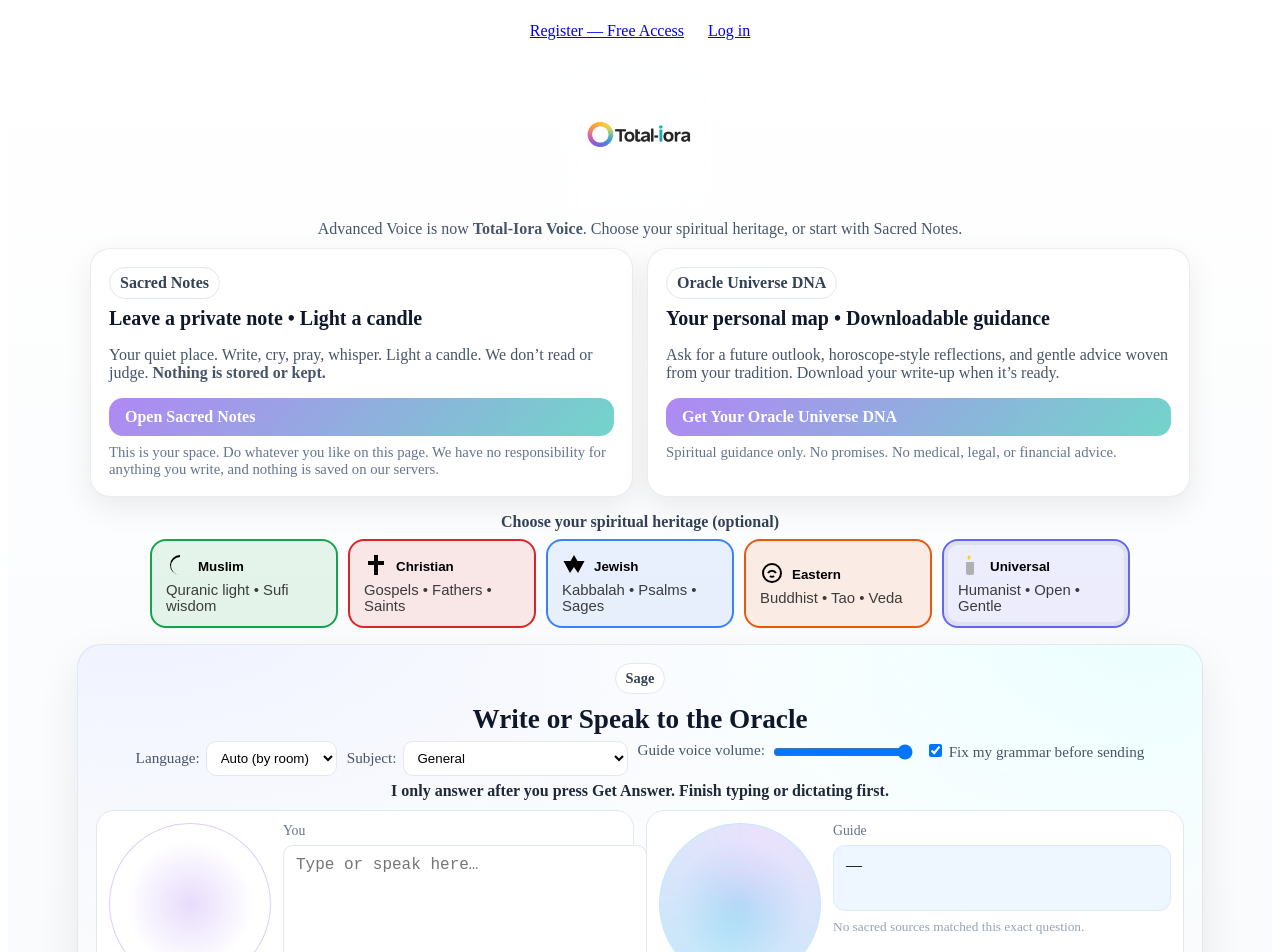
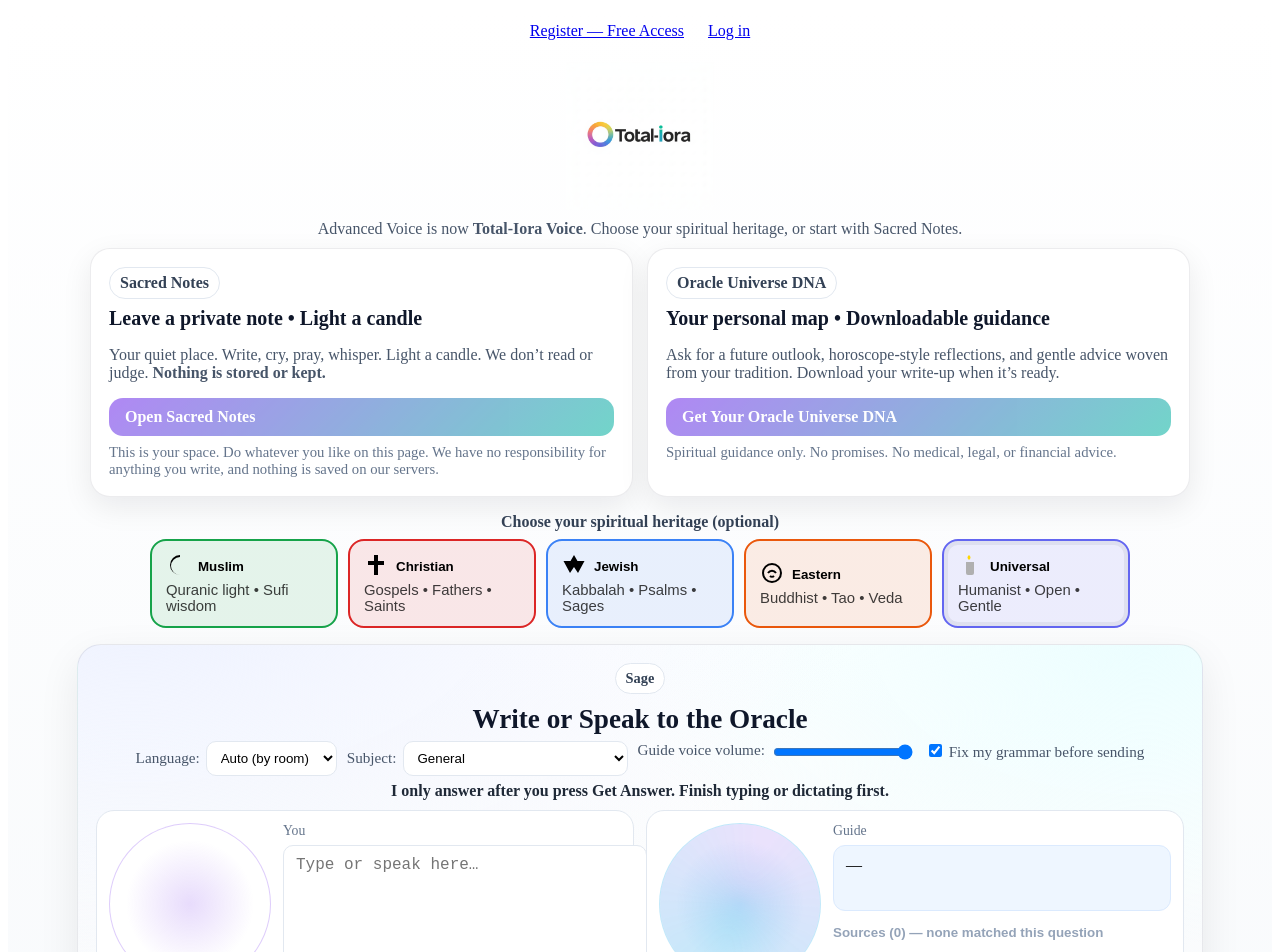
Before and after one commit to danyaffa/Total-iora, a Next.js app: page / in a window 1280 px wide. Shown: the top 952 px of the page. Built offline with nearby package versions, Linux system fonts and the light colour scheme.

Commit message:
Update OracleVoice.js

```diff
--- a/components/OracleVoice.js
+++ b/components/OracleVoice.js
@@ -1,7 +1,6 @@
 // FILE: /components/OracleVoice.js
-// Answers ONLY when user clicks "Get Answer". Dictation stop does not send.
-// Sources panel shows “Show sources & quotes (n)” with working links.
-// Layout preserved.
+// Answers ONLY after clicking “Get Answer”. Dictation stop never sends.
+// Spellcheck (red underlines) enabled; “Sources (n)” always visible with live links.
 
 import { useEffect, useMemo, useRef, useState } from "react";
 
@@ -10,8 +9,8 @@ const LANG_OPTIONS = [
   { value: "en-US", label: "English (US)" },
   { value: "en-GB", label: "English (UK)" },
   { value: "en-IN", label: "English (India)" },
-  { value: "ar", label: "Arabic" },
-  { value: "he", label: "Hebrew" },
+  { value: "ar",    label: "Arabic" },
+  { value: "he",    label: "Hebrew" },
 ];
 
 const SUBJECT_OPTIONS = [
@@ -66,44 +65,43 @@ async function fetchGroundSources(query, path, lang, max = 8) {
   } catch { return []; }
 }
 
-const splitIntoSentences = (t) =>
-  String(t || "").split(/(?<=[.!?])\s+/).filter(Boolean);
+const splitIntoSentences = (t) => String(t||"").split(/(?<=[.!?])\s+/).filter(Boolean);
 
 export default function OracleVoice({ path = "Universal" }) {
-  const [listening, setListening] = useState(false);
-  const [speaking, setSpeaking] = useState(false);
-  const [replying, setReplying] = useState(false);
-  const [liveText, setLiveText] = useState("");
-  const [reply, setReply] = useState("");
-  const [lang, setLang] = useState("auto");
-  const [subject, setSubject] = useState("topic:general");
-  const [volume, setVolume] = useState(1);
-  const [polish, setPolish] = useState(true);
+  const [listening, setListening]   = useState(false);
+  const [speaking, setSpeaking]     = useState(false);
+  const [replying, setReplying]     = useState(false);
+  const [liveText, setLiveText]     = useState("");
+  const [reply, setReply]           = useState("");
+  const [lang, setLang]             = useState("auto");
+  const [subject, setSubject]       = useState("topic:general");
+  const [volume, setVolume]         = useState(1);
+  const [polish, setPolish]         = useState(true);
 
-  const recRef = useRef(null);
-  const keepAliveRef = useRef(false);
-  const finalBufRef = useRef("");
-  const interimRef = useRef("");
-  const voiceRef = useRef(null);
-  const canvasRef = useRef(null);
-  const audioRef = useRef({ ctx: null, analyser: null, animId: null, stream: null });
+  const recRef         = useRef(null);
+  const keepAliveRef   = useRef(false);
+  const finalBufRef    = useRef("");
+  const interimRef     = useRef("");
+  const voiceRef       = useRef(null);
+  const canvasRef      = useRef(null);
+  const audioRef       = useRef({ ctx:null, analyser:null, animId:null, stream:null });
 
-  const [sources, setSources] = useState([]);
+  const [sources, setSources]       = useState([]);
   const [showSources, setShowSources] = useState(false);
 
-  const speakState = useRef({ parts: [], idx: 0 });
-  const wasCancelledRef = useRef(false);
+  const speakState     = useRef({ parts:[], idx:0 });
+  const wasCancelledRef= useRef(false);
 
   const persona = useMemo(() => (
-    path === "Jewish" ? "Rabbi" :
+    path === "Jewish"    ? "Rabbi"  :
     path === "Christian" ? "Priest" :
-    path === "Muslim" ? "Imam" :
-    path === "Eastern" ? "Monk" : "Sage"
+    path === "Muslim"    ? "Imam"   :
+    path === "Eastern"   ? "Monk"   : "Sage"
   ), [path]);
 
   const chosenLang = lang === "auto" ? autoLangFromPath(path) : lang;
 
-  // Voice assignment
+  // voice
   useEffect(() => {
     if (!("speechSynthesis" in window)) return;
     const assign = () => (voiceRef.current = pickVoice(chosenLang));
@@ -112,14 +110,13 @@ export default function OracleVoice({ path = "Universal" }) {
     return () => { window.speechSynthesis.onvoiceschanged = null; };
   }, [chosenLang]);
 
-  // Canvas setup
+  // canvas
   useEffect(() => {
     const cnv = canvasRef.current; if (!cnv) return;
     const dpr = Math.max(1, window.devicePixelRatio || 1);
-    const w = 220, h = 220;
-    cnv.width = w * dpr; cnv.height = h * dpr;
-    cnv.style.width = `${w}px`; cnv.style.height = `${h}px`;
-    cnv.getContext("2d").scale(dpr, dpr);
+    const w=220,h=220;
+    cnv.width=w*dpr; cnv.height=h*dpr; cnv.style.width=`${w}px`; cnv.style.height=`${h}px`;
+    cnv.getContext("2d").scale(dpr,dpr);
   }, []);
 
   async function startMicViz() {
@@ -131,25 +128,23 @@ export default function OracleVoice({ path = "Universal" }) {
     const c = canvasRef.current.getContext("2d");
     const draw = () => {
       analyser.getByteFrequencyData(data);
-      const avg = data.reduce((a, b) => a + b, 0) / data.length;
-      const radius = 32 + (avg / 255) * 40;
-      c.clearRect(0, 0, 220, 220);
-      const g = c.createRadialGradient(110, 110, radius * .25, 110, 110, radius);
-      g.addColorStop(0, "rgba(124,58,237,.95)");
-      g.addColorStop(1, "rgba(124,58,237,0)");
-      c.fillStyle = g; c.beginPath(); c.arc(110, 110, radius, 0, Math.PI * 2); c.fill();
+      const avg = data.reduce((a,b)=>a+b,0)/data.length;
+      const radius = 32 + (avg/255)*40;
+      c.clearRect(0,0,220,220);
+      const g = c.createRadialGradient(110,110,radius*.25,110,110,radius);
+      g.addColorStop(0,"rgba(124,58,237,.95)"); g.addColorStop(1,"rgba(124,58,237,0)");
+      c.fillStyle=g; c.beginPath(); c.arc(110,110,radius,0,Math.PI*2); c.fill();
       audioRef.current.animId = requestAnimationFrame(draw);
     };
     draw();
     audioRef.current = { ctx, analyser, animId: audioRef.current.animId, stream };
   }
-
   function stopMicViz() {
     cancelAnimationFrame(audioRef.current.animId || 0);
     try { audioRef.current.ctx && audioRef.current.ctx.close(); } catch {}
-    try { audioRef.current.stream?.getTracks?.().forEach((t) => t.stop()); } catch {}
-    audioRef.current = { ctx: null, analyser: null, animId: null, stream: null };
-    const c = canvasRef.current?.getContext?.("2d"); if (c) c.clearRect(0, 0, 220, 220);
+    try { audioRef.current.stream?.getTracks?.().forEach((t)=>t.stop()); } catch {}
+    audioRef.current = { ctx:null, analyser:null, animId:null, stream:null };
+    const c = canvasRef.current?.getContext?.("2d"); if (c) c.clearRect(0,0,220,220);
   }
 
   function ensureRecognizer() {
@@ -162,12 +157,12 @@ export default function OracleVoice({ path = "Universal" }) {
 
     rec.onresult = (e) => {
       let interim = "";
-      for (let i = e.resultIndex; i < e.results.length; i++) {
+      for (let i=e.resultIndex; i<e.results.length; i++) {
         const r = e.results[i];
         const t = (r[0]?.transcript || "").trim();
         if (!t) continue;
-        if (r.isFinal) finalBufRef.current = (finalBufRef.current + " " + t).replace(/\s+/g, " ").trim();
-        else interim = (interim + " " + t).replace(/\s+/g, " ").trim();
+        if (r.isFinal) finalBufRef.current = (finalBufRef.current+" "+t).replace(/\s+/g," ").trim();
+        else interim = (interim+" "+t).replace(/\s+/g," ").trim();
       }
       interimRef.current = interim;
       setLiveText([finalBufRef.current, interim].filter(Boolean).join(" ").trim());
@@ -178,7 +173,7 @@ export default function OracleVoice({ path = "Universal" }) {
   }
 
   async function onStart() {
-    finalBufRef.current = ""; interimRef.current = "";
+    finalBufRef.current=""; interimRef.current="";
     setReply(""); setSources([]); setShowSources(false);
     keepAliveRef.current = true;
     try {
@@ -193,67 +188,57 @@ export default function OracleVoice({ path = "Universal" }) {
     }
   }
 
-  // Stop listening but DO NOT send; user must click Get Answer.
+  // ⛔️ Stop never sends; user must click Get Answer.
   async function onStop() {
     keepAliveRef.current = false; setListening(false);
     try { recRef.current && recRef.current.stop(); } catch {}
     stopMicViz();
     const text = String([finalBufRef.current, interimRef.current, liveText].filter(Boolean).join(" ").trim());
-    setLiveText(text);
+    setLiveText(text); // keep text so the user can correct it (with red underlines)
   }
 
-  function stopAnswerVoice() {
-    try { window.speechSynthesis.cancel(); } catch {}
-    setSpeaking(false);
-  }
-
+  function stopAnswerVoice() { try { window.speechSynthesis.cancel(); } catch {}; setSpeaking(false); }
   function speakFrom(i) {
     const parts = speakState.current.parts; if (!parts[i]) { setSpeaking(false); return; }
     const u = new SpeechSynthesisUtterance(parts[i]);
     const v = pickVoice(chosenLang); if (v) u.voice = v;
-    u.lang = chosenLang || "en-US";
+    u.lang   = chosenLang || "en-US";
     u.volume = Math.max(0, Math.min(1, Number(volume) || 1));
-    u.onend = () => {
-      if (wasCancelledRef.current) { wasCancelledRef.current = false; return; }
-      speakState.current.idx = i + 1; speakFrom(i + 1);
-    };
+    u.onend  = () => { if (wasCancelledRef.current) { wasCancelledRef.current=false; return; } speakState.current.idx=i+1; speakFrom(i+1); };
     setSpeaking(true);
     try { window.speechSynthesis.cancel(); window.speechSynthesis.speak(u); } catch {}
   }
 
   async function sendForAnswer(text) {
-    const payload = String(text || "").trim();
+    const payload = String(text||"").trim();
     if (!payload) return;
+    setReplying(true);
 
-    setReplying(true);
     const isStyle = subject.startsWith("style:");
     const isTopic = subject.startsWith("topic:");
-    const mode = isStyle ? subject.slice(6) : "gentle";
+    const mode  = isStyle ? subject.slice(6) : "gentle";
     const topic = isTopic ? subject.slice(6) : "general";
 
     try {
-      // 1) Sacred quotes (server filters CIA/.gov/junk)
+      // sacred quotes (server filters junk)
       const quotes = await fetchGroundSources(payload, path, chosenLang, 8);
       const contextBlock = quotes.length
         ? "\n\nSourced quotes:\n" + quotes.map((s, i) => `[#${i+1}] ${s.work}${s.author ? " — " + s.author : ""}\n${s.text}`).join("\n\n")
         : "";
 
-      // 2) Ask backend for the answer (grounded)
       const guard = "IMPORTANT: Do not instruct the user to write another question. Answer directly.";
       const message = (polish
-        ? `Please restate the user's input in clear English (fix grammar, keep meaning). Then answer directly.\n${guard}\nUser input: """${payload}"""`
+        ? `Please restate the user's input in clear ${chosenLang?.startsWith("en") ? "English" : "language"} (fix grammar, keep meaning). Then answer directly.\n${guard}\nUser input: """${payload}"""`
         : `${guard}\n${payload}`) + (contextBlock ? `\n\n---\n${contextBlock}` : "");
 
       const r = await fetch("/api/auracode-chat", {
-        method: "POST",
-        headers: { "Content-Type": "application/json" },
+        method: "POST", headers: { "Content-Type": "application/json" },
         body: JSON.stringify({ message, path, mode, topic, lang: chosenLang }),
       });
       const data = await r.json().catch(() => ({}));
-      const msg = data?.reply || "";
+      const msg  = data?.reply || "";
       setReply(msg);
 
-      // 3) Merge any sources returned by chat + our ground-sources
       const srv = Array.isArray(data?.sources) ? data.sources : [];
       const merged = [
         ...srv.map(s => ({ work: s.work, author: s.author, url: s.url, pos: s.pos, quote: s.quote })),
@@ -265,22 +250,15 @@ export default function OracleVoice({ path = "Universal" }) {
         speakState.current = { parts: splitIntoSentences(msg), idx: 0 };
         stopAnswerVoice(); speakFrom(0);
       }
-    } finally {
-      setReplying(false);
-    }
+    } finally { setReplying(false); }
   }
 
   function onVolumeChange(e) {
     const v = parseFloat(e.target.value || "1");
     const clamped = isNaN(v) ? 1 : Math.max(0, Math.min(1, v));
     setVolume(clamped);
-    if (speaking) {
-      wasCancelledRef.current = true;
-      window.speechSynthesis.cancel();
-      setTimeout(() => speakFrom(speakState.current.idx), 120);
+    if (speaking) { wasCancelledRef.current = true; window.speechSynthesis.cancel(); setTimeout(() => speakFrom(speakState.current.idx), 120); }
   }
-  }
-
   function onUserTyping(e) { setLiveText(e.target.value); }
 
   useEffect(() => () => { try { recRef.current && recRef.current.stop(); } catch {}; stopMicViz(); }, []);
@@ -288,7 +266,7 @@ export default function OracleVoice({ path = "Universal" }) {
   return (
     <section className="oracle">
       <header className="head">
-        <div className="persona">{persona}</div>
+        <div className="persona">{path === "Jewish" ? "Rabbi" : path === "Christian" ? "Priest" : path === "Muslim" ? "Imam" : path === "Eastern" ? "Monk" : "Sage"}</div>
         <h2>Write or Speak to the Oracle</h2>
         <div className="bar">
           <label>Language:
@@ -308,9 +286,7 @@ export default function OracleVoice({ path = "Universal" }) {
             <input type="checkbox" checked={polish} onChange={(e)=>setPolish(e.target.checked)} />&nbsp;Fix my grammar before sending
           </label>
         </div>
-        <div className="hint" aria-live="polite">
-          I only answer after you press <strong>Get Answer</strong>. Finish typing or dictating first.
-        </div>
+        <div className="hint" aria-live="polite">I only answer after you press <strong>Get Answer</strong>. Finish typing or dictating first.</div>
       </header>
 
       <div className="body">
@@ -322,8 +298,15 @@ export default function OracleVoice({ path = "Universal" }) {
           <div className="log">
             <div className="label">You</div>
             <textarea
-              className="edit" rows={4} value={liveText} onChange={onUserTyping}
-              placeholder="Type or speak here…" autoCorrect="off" autoCapitalize="off" spellCheck={false}
+              className="edit"
+              rows={4}
+              value={liveText}
+              onChange={onUserTyping}
+              placeholder="Type or speak here…"
+              lang={chosenLang || "en"}          // <-- helps native spellcheck pick the right dictionary
+              spellCheck={true}                  // <-- red squiggles for misspellings
+              autoCorrect="on"
+              autoCapitalize="sentences"
             />
             <div className="row">
               {!listening ? (
@@ -331,6 +314,7 @@ export default function OracleVoice({ path = "Universal" }) {
               ) : (
                 <button className="btn stop" onClick={onStop}>⏹ Stop</button>
               )}
+              {/* Always visible */}
               <button className="btn ghost" onClick={() => sendForAnswer(liveText)} disabled={replying}>
                 {replying ? "Thinking…" : "Get Answer ⟶"}
               </button>
@@ -347,13 +331,20 @@ export default function OracleVoice({ path = "Universal" }) {
             <div className="label">Guide</div>
             <div className="bubble guide">{reply || (replying ? "Thinking…" : "—")}</div>
 
+            {/* Sources control: always shown; disabled at 0 */}
             <div className="sources">
-              {sources.length > 0 ? (
-                <>
-                  <button className="link" onClick={() => setShowSources(v => !v)}>
-                    {showSources ? "Hide sources" : `Show sources & quotes (${sources.length})`}
+              <button
+                className="link"
+                onClick={() => sources.length && setShowSources(v => !v)}
+                disabled={!sources.length}
+                aria-disabled={!sources.length}
+              >
+                {sources.length
+                  ? (showSources ? "Hide sources" : `Show sources & quotes (${sources.length})`)
+                  : "Sources (0) — none matched this question"}
               </button>
-                  {showSources && (
+
+              {showSources && sources.length > 0 && (
                 <ul className="srcList">
                   {sources.map((s, i) => (
                     <li key={i}>
@@ -361,16 +352,10 @@ export default function OracleVoice({ path = "Universal" }) {
                         [#{i+1}] {s.work}{s.author ? ` — ${s.author}` : ""}{typeof s.pos === "number" ? ` (pos ${s.pos})` : ""}{" "}
                         {s.url ? <a href={s.url} target="_blank" rel="noopener noreferrer">source</a> : null}
                       </div>
-                          {(s.quote || s.text) ? (
-                            <blockquote className="quote">“{(s.quote || s.text).slice(0, 900)}”</blockquote>
-                          ) : null}
+                      {(s.quote || s.text) ? <blockquote className="quote">“{(s.quote || s.text).slice(0, 900)}”</blockquote> : null}
                     </li>
                   ))}
                 </ul>
-                  )}
-                </>
-              ) : (
-                <small className="muted">No sacred sources matched this exact question.</small>
               )}
             </div>
           </div>
@@ -415,11 +400,11 @@ export default function OracleVoice({ path = "Universal" }) {
         .btn.ghost { background:#fff; }
         .btn.danger { color:#fff; background:#b91c1c; border:none; }
         .link { margin-top:8px; background:none; border:none; color:#2563eb; font-weight:700; cursor:pointer; padding:0; }
+        .link[disabled], .link[aria-disabled="true"] { color:#94a3b8; cursor:not-allowed; }
         .sources { margin-top:6px; }
         .srcList { list-style:none; padding:0; margin:8px 0 0; display:grid; gap:10px; }
         .srcTitle { font-weight:700; color:#334155; }
         .quote { margin:6px 0 0; padding-left:10px; border-left:3px solid #c7d2fe; color:#475569; }
-        .muted { color:#94a3b8; }
       `}</style>
     </section>
   );
```
Lines whose indentation alone changed are shown as unchanged.
